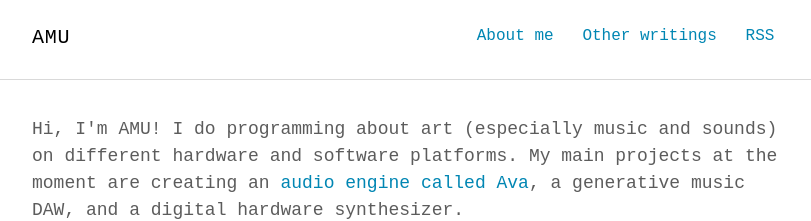
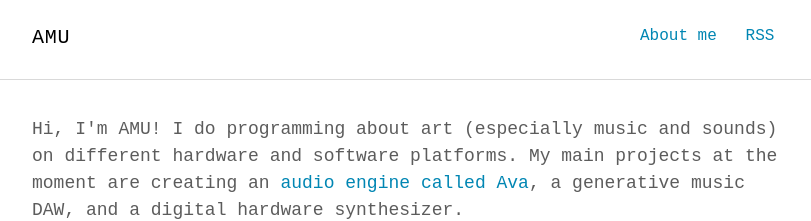
Before and after one commit to amuuu/amuuu.github.io, a Jekyll site: the page built from index.html, in a window 1280 px wide. Shown: the top 221 px of the page, without its empty margins (232-1043 px from the left). Built offline with Jekyll 4.4.1, drawn with Linux system fonts in a browser that asks for light colours; nearby versions of some CDN libraries; some web fonts are replaced.

Commit message:
revert the change :/

```diff
--- a/_config.yml
+++ b/_config.yml
@@ -39,8 +39,6 @@ plugins:
 navbar:
   - slug : about
     title: About
-  - slug : other-writings
-    title: Other writings
   - slug : blog
     title: Blog
 
--- a/_includes/nav.html
+++ b/_includes/nav.html
@@ -4,8 +4,7 @@
     <h1 class="logo"><a href="{{ '/' | prepend: site.baseurl | prepend: site.url }}">{{ site.title_left }}<span>{{ site.title_right }}</span></a></h1>
     <ul class="navbar">
       <li><a href="{{ '/about' | prepend: site.baseurl | prepend: site.url }}">About me</a></li>
-      <li><a href="{{ '/other-writings' | prepend: site.baseurl | prepend: site.url }}">Other writings</a></li>
-
+      <!-- <li><a href="{{ '/other-writings' | prepend: site.baseurl | prepend: site.url }}">Other writings</a></li> -->
       <li><a href="{{ "/feed.xml" | prepend: site.baseurl | prepend: site.url }}" target="_blank">RSS</a></li>
     </ul>
   </div>
```
